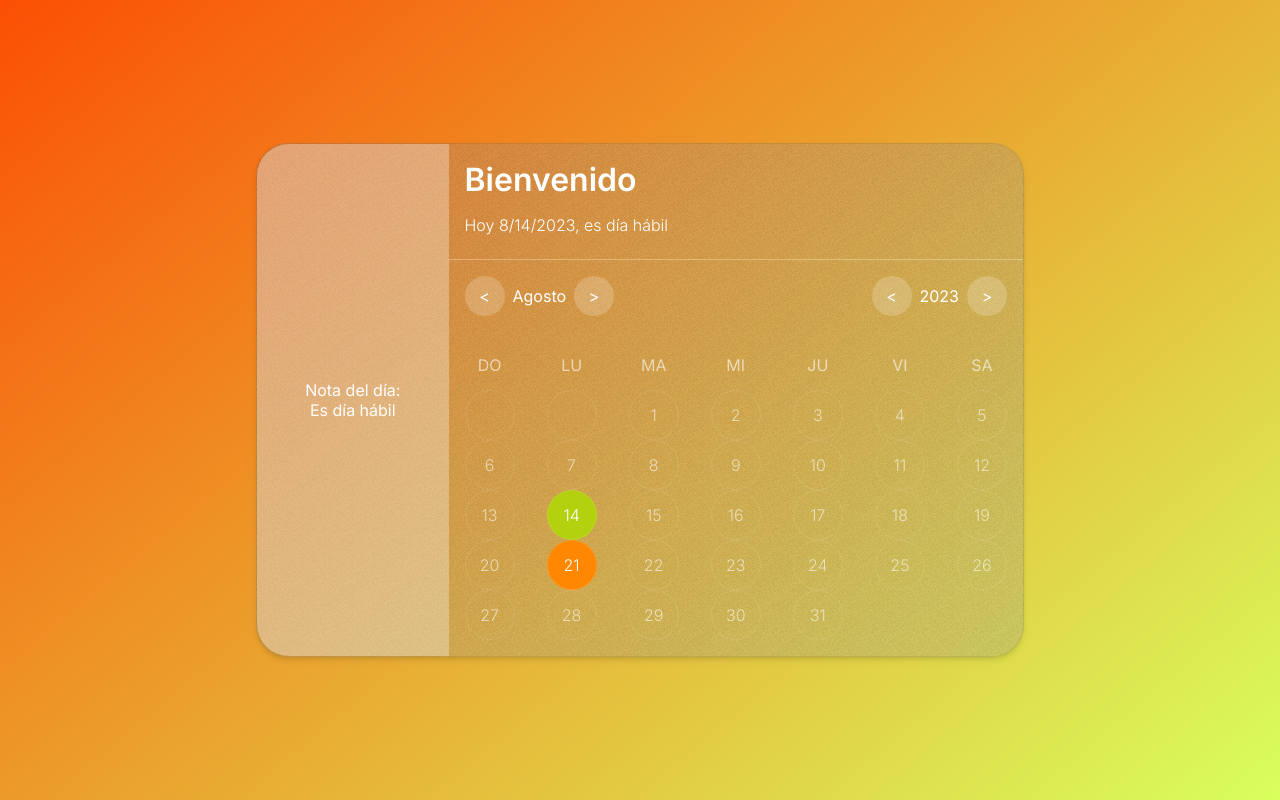
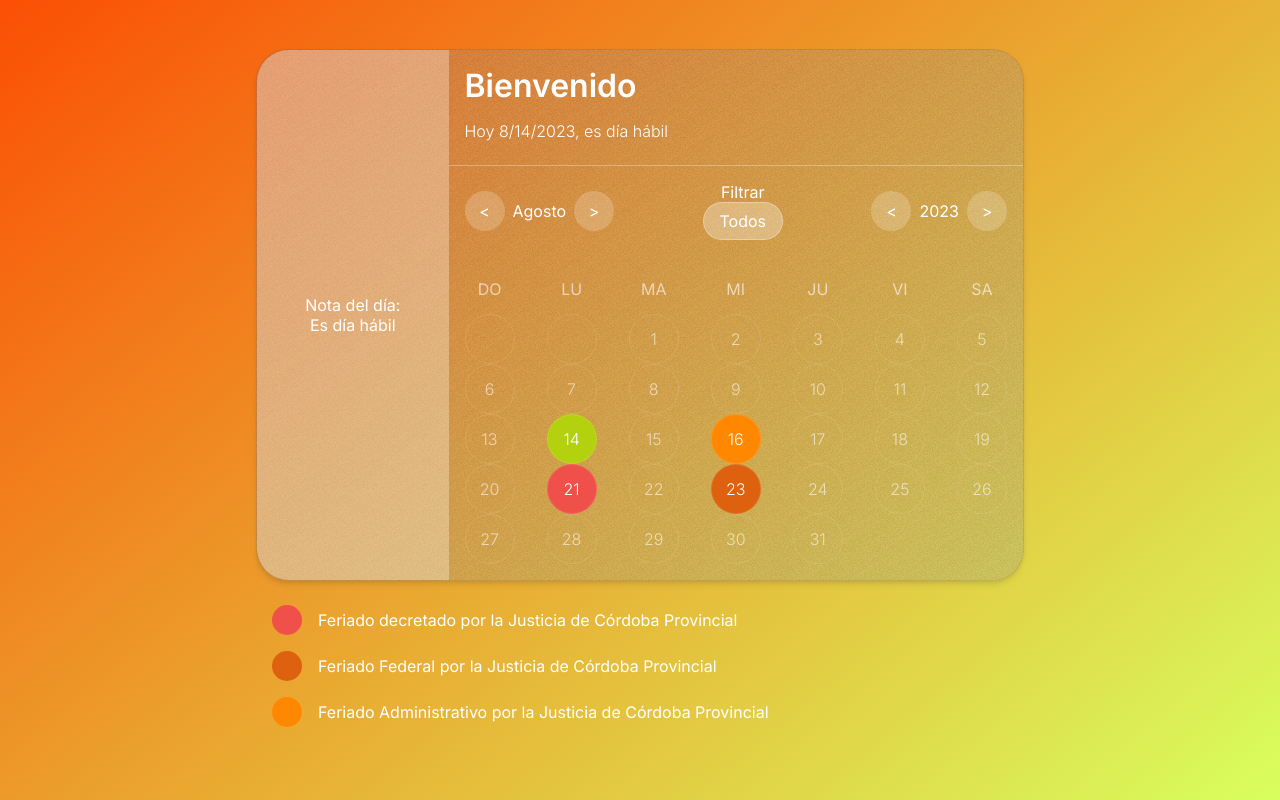
Before and after one commit to eneasbaroni/habiles, a React (Vite) app: page / in a window 1280 px wide. Built offline with nearby package versions, Linux system fonts and the light colour scheme.

Commit message:
type of date

```diff
--- a/src/Components/Calendar/Calendar.css
+++ b/src/Components/Calendar/Calendar.css
@@ -85,6 +85,24 @@
   padding: 0 0.5rem;
 }
 
+#calendar .calendarHeader .filterContainer {
+  width: auto;
+  display: flex;
+  flex-direction: column;
+  align-items: center;
+  justify-content: center;
+  color: white;
+}
+
+#calendar .calendarHeader .filterContainer .filterSelected{
+  border: solid 1px rgba(255, 255, 255, 0.3);
+  padding: 0.5rem 1rem;
+  border-radius: 10rem;
+  cursor: pointer;
+  background-color: rgba(255, 255, 255, 0.3);
+}
+
+
 #calendar .calendarDays {
   grid-column: 4 / 13;
   display: grid;
@@ -152,6 +170,22 @@
   color: white;
 }
 
+
+#calendar .calendarGrill .Justicia {
+  background-color: rgb(240, 80, 74);
+  color: white;
+}
+
+#calendar .calendarGrill .Federal {
+  background-color: rgb(221, 97, 14);
+  color: white;
+}
+
+#calendar .calendarGrill .Administrativo {
+  background-color: rgb(255, 136, 0);
+  color: white;
+}
+
 /* media queries */
 @media screen and (max-width: 768px) {
 
@@ -191,6 +225,10 @@
 
 
   #calendar .calendarDays div {
+    margin-top: 1.5rem;
+  }
+
+  #calendar .calendarDays div {
     font-size: 0.8rem;
   }
 
--- a/src/Components/Calendar/Calendar.jsx
+++ b/src/Components/Calendar/Calendar.jsx
@@ -1,6 +1,7 @@
 import { useEffect, useState } from 'react'
 import './Calendar.css'
 import dates from '../../Data/calendar.js'
+import Filter from '../Filter/Filter'
 
 const weekdays = ['DO', 'LU', 'MA', 'MI', 'JU', 'VI', 'SA']
 const monthNames = ['Enero', 'Febrero', 'Marzo', 'Abril', 'Mayo', 'Junio', 'Julio', 'Agosto', 'Septiembre', 'Octubre', 'Noviembre', 'Diciembre']
@@ -8,6 +9,12 @@ const monthNames = ['Enero', 'Febrero', 'Marzo', 'Abril', 'Mayo', 'Junio', 'Juli
 const isDateFestive = (year, month, day) => {
   const dateKey = `${day}/${month + 1}/${year}` // Note: month is zero-indexed in JS Date
   return dates[dateKey] !== undefined
+}
+
+const typeOfDate = (year, month, day) => {
+  const dateKey = `${day}/${month + 1}/${year}` // Note: month is zero-indexed in JS Date
+  if (dates[dateKey] === undefined) return
+  return dates[dateKey].type
 }
 
 const Calendar = () => {
@@ -21,10 +28,11 @@ const Calendar = () => {
   const [selectedMonth, setSelectedMonth] = useState(initialMonth)
   const [selectedDay, setSelectedDay] = useState(initialDay)
   const [daysOfMonth, setDaysOfMonth] = useState()
+  const [filterSelect, setFilterSelect] = useState(false)
+  const [filter, setFilter] = useState('')
 
   // useEffect para obtener el primer día de la semana del mes
   useEffect(() => {
-    console.log(dates)
     const firstDayOfMonth = new Date(selectedYeard, selectedMonth, 1)
     const weekday = firstDayOfMonth.getDay()
     setInitialWeekdayOfMonth(weekday)
@@ -58,16 +66,20 @@ const Calendar = () => {
     }
   }
 
+  const selectFilter = (filtro) => {
+    setFilter(filtro)
+  }
+
   return (
     <div id='calendar'>
       <div className="calendarNotes">
         <h2>Nota del día:</h2>
         {/* verificar si el dia selecionado está en dates. Sí esta, agregar la festividad */}
-        {dates[`${selectedDay}/${selectedMonth + 1}/${selectedYeard}`] !== undefined ? <h3>{dates[`${selectedDay}/${selectedMonth + 1}/${selectedYeard}`]}</h3> : <h3>Es día hábil</h3>}
+        {dates[`${selectedDay}/${selectedMonth + 1}/${selectedYeard}`] !== undefined ? <h3>{dates[`${selectedDay}/${selectedMonth + 1}/${selectedYeard}`].reason}</h3> : <h3>Es día hábil</h3>}
       </div>
       <div className='calendarTitle'>
         <h1>Bienvenido</h1>
-        {dates[`${initialDay}/${initialMonth + 1}/${initialYear}`] !== undefined ? <h3>Hoy {today.toLocaleDateString()}: se conmemora {dates[`${initialDay}/${initialMonth + 1}/${initialYear}`]}</h3> : <h3>Hoy {today.toLocaleDateString()}, es día hábil</h3>}
+        {dates[`${initialDay}/${initialMonth + 1}/${initialYear}`] !== undefined ? <h3>Hoy {today.toLocaleDateString()}: se conmemora {dates[`${initialDay}/${initialMonth + 1}/${initialYear}`].reason}</h3> : <h3>Hoy {today.toLocaleDateString()}, es día hábil</h3>}
       </div>
       <div className='calendarHeader'>
         <div className="dateControler">
@@ -76,6 +88,17 @@ const Calendar = () => {
           <h2>{monthNames[selectedMonth]}</h2>
           <button onClick={nextMonth}>&gt;</button>
         </div>
+
+        <div className="filterContainer" onClick={() => setFilterSelect(!filterSelect)}>
+          <p>Filtrar</p>
+          {filter === '' ? <p className='filterSelected'>Todos</p> : <p className='filterSelected'>{filter}</p>}
+          {filterSelect &&
+          <div className="filterSelectorContainer" onClick={() => setFilterSelect(false)}>
+            <Filter selectFilter={selectFilter} />
+      </div>
+      }
+        </div>
+
         <div className="dateControler">
           <button onClick={() => setSelectedYeard(selectedYeard - 1)}>&lt;</button>
           <h2>{selectedYeard}</h2>
@@ -102,9 +125,10 @@ const Calendar = () => {
           .map((_, index) => {
             const day = index + 1
             const isFestive = isDateFestive(selectedYeard, selectedMonth, day)
+            const type = typeOfDate(selectedYeard, selectedMonth, day)
             return (
               <div
-                className={`calendarDay ${selectedDay === day ? 'selectedDay' : ''} ${isFestive ? 'festiveDay' : ''}`}
+                className={`calendarDay ${selectedDay === day ? 'selectedDay' : ''} ${filter !== '' & filter === type ? type : ''} ${filter === '' && isFestive ? type : ''}`}
                 key={index}
                 onClick={() => setSelectedDay(day)}
               >
--- a/src/Data/calendar.js
+++ b/src/Data/calendar.js
@@ -1,33 +1,35 @@
 const dates = {
-  '1/1/2023': 'Año Nuevo',
-  '20/2/2023': 'Carnval',
-  '21/2/2023': 'Carnval',
-  '24/3/2023': 'Día Nacional de la Memoria por la Verdad y la Justicia',
-  '2/4/2023': 'Día del Veterano y de los Caídos en la Guerra de Malvinas',
-  '6/4/2023': 'Jueves Santo Festividad Cristiana',
-  '7/4/2023': 'Viernes Santo Festividad Cristiana',
-  '12/4/2023': 'Pascua Judía',
-  '13/4/2023': 'Pascua Judía',
-  '21/4/2023': 'Fiesta de la Ruptura del Ayuno del Sagrado Mes de Ramadán',
-  '24/4/2023': 'Día de acción por la tolerancia y el respeto entre los pueblos',
-  '1/5/2023': 'Día del Trabajador',
-  '25/5/2023': 'Día de la Revolución de Mayo',
-  '26/5/2023': 'Feriado con fines turísticos',
-  '17/6/2023': 'Paso a la Inmortalidad del Gral. Don Martín Miguel de Güemes',
-  '19/6/2023': 'Feriado con fines turísticos',
-  '20/6/2023': 'Paso a la Inmortalidad del Gral. Manuel Belgrano',
-  '28/6/2023': 'Fiesta del Sacrificio',
-  '9/7/2023': 'Día de la Independencia',
-  '19/7/2023': 'Año Nuevo Islámico',
-  '21/8/2023': 'Paso a la Inmortalidad del Gral. José de San Martín (17/8)',
-  '16/9/2023': 'Año Nuevo Judío',
-  '17/9/2023': 'Año Nuevo Judío',
-  '25/9/2023': 'Día del Perdón',
-  '13/10/2023': 'Feriado con fines turísticos',
-  '16/10/2023': 'Día del Respeto a la Diversidad Cultural (12/10)',
-  '21/11/2023': 'Día de la Soberanía Nacional',
-  '8/12/2023': 'Inmaculada Concepción de María',
-  '25/12/2023': 'Navidad'
+  '1/1/2023': { type: 'Justicia', reason: 'Año Nuevo' },
+  '20/2/2023': { type: 'Justicia', reason: 'Carnval' },
+  '21/2/2023': { type: 'Justicia', reason: 'Carnval' },
+  '24/3/2023': { type: 'Justicia', reason: 'Día Nacional de la Memoria por la Verdad y la Justicia' },
+  '2/4/2023': { type: 'Justicia', reason: 'Día del Veterano y de los Caídos en la Guerra de Malvinas' },
+  '6/4/2023': { type: 'Justicia', reason: 'Jueves Santo Festividad Cristiana' },
+  '7/4/2023': { type: 'Justicia', reason: 'Viernes Santo Festividad Cristiana' },
+  '12/4/2023': { type: 'Justicia', reason: 'Pascua Judía' },
+  '13/4/2023': { type: 'Justicia', reason: 'Pascua Judía' },
+  '21/4/2023': { type: 'Justicia', reason: 'Fiesta de la Ruptura del Ayuno del Sagrado Mes de Ramadán' },
+  '24/4/2023': { type: 'Justicia', reason: 'Día de acción por la tolerancia y el respeto entre los pueblos' },
+  '1/5/2023': { type: 'Justicia', reason: 'Día del Trabajador' },
+  '25/5/2023': { type: 'Justicia', reason: 'Día de la Revolución de Mayo' },
+  '26/5/2023': { type: 'Justicia', reason: 'Feriado con fines turísticos' },
+  '17/6/2023': { type: 'Justicia', reason: 'Paso a la Inmortalidad del Gral. Don Martín Miguel de Güemes' },
+  '19/6/2023': { type: 'Justicia', reason: 'Feriado con fines turísticos' },
+  '20/6/2023': { type: 'Justicia', reason: 'Paso a la Inmortalidad del Gral. Manuel Belgrano' },
+  '28/6/2023': { type: 'Justicia', reason: 'Fiesta del Sacrificio' },
+  '9/7/2023': { type: 'Justicia', reason: 'Día de la Independencia' },
+  '19/7/2023': { type: 'Justicia', reason: 'Año Nuevo Islámico' },
+  '16/8/2023': { type: 'Administrativo', reason: 'Feriado Administrativo Inventado' },
+  '21/8/2023': { type: 'Justicia', reason: 'Paso a la Inmortalidad del Gral. José de San Martín (17/8)' },
+  '23/8/2023': { type: 'Federal', reason: 'Feriado Federal Inventado' },
+  '16/9/2023': { type: 'Justicia', reason: 'Año Nuevo Judío' },
+  '17/9/2023': { type: 'Justicia', reason: 'Año Nuevo Judío' },
+  '25/9/2023': { type: 'Justicia', reason: 'Día del Perdón' },
+  '13/10/2023': { type: 'Justicia', reason: 'Feriado con fines turísticos' },
+  '16/10/2023': { type: 'Justicia', reason: 'Día del Respeto a la Diversidad Cultural (12/10)' },
+  '21/11/2023': { type: 'Justicia', reason: 'Día de la Soberanía Nacional' },
+  '8/12/2023': { type: 'Justicia', reason: 'Inmaculada Concepción de María' },
+  '25/12/2023': { type: 'Justicia', reason: 'Navidad' }
 }
 
 export default dates
--- a/src/Pages/Home/Home.jsx
+++ b/src/Pages/Home/Home.jsx
@@ -3,11 +3,13 @@ import './Home.css'
 // Importar la base de datos
 // import dates from '../../Data/calendar.js'
 import Calendar from '../../Components/Calendar/Calendar'
+import References from '../../Components/References/References'
 
 const Home = () => {
   return (
     <main id='home'>
       <Calendar/>
+      <References/>
     </main>
   )
 }
```
